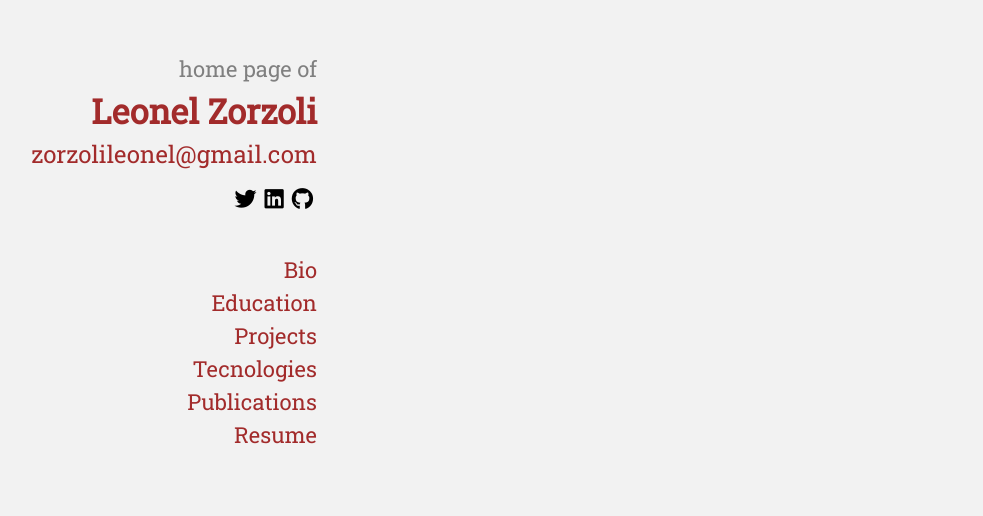
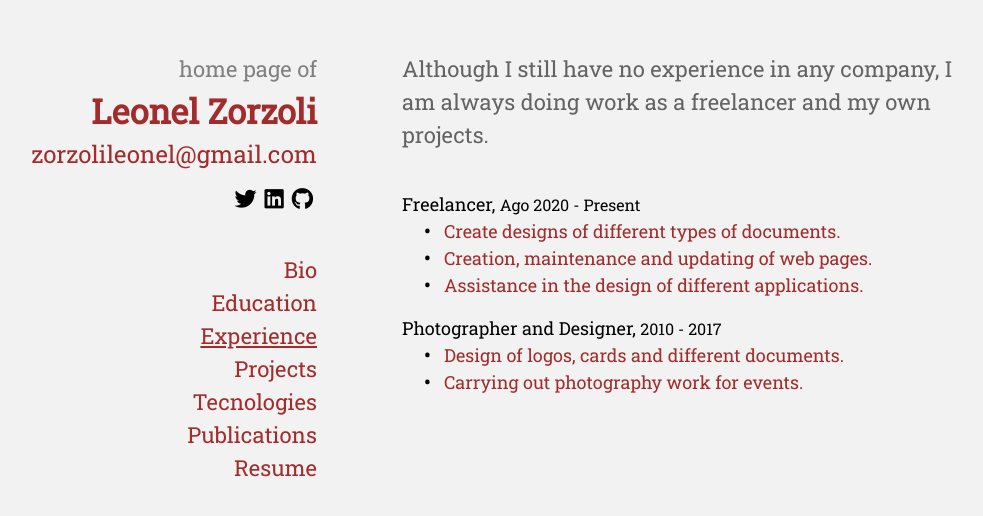
Before and after one commit to LeoZorzoli/LeoJZorzoli, a React (Create React App) app in the folder frontend/: page /experience in a window 1280 px wide. Shown: the part 108-624 px from the top of the page, without its empty margins (153-1136 px from the left). Built offline with nearby package versions, Linux system fonts and the light colour scheme.

Commit message:
finish portfolio func

```diff
--- a/frontend/src/App.js
+++ b/frontend/src/App.js
@@ -4,8 +4,10 @@ import { BrowserRouter as Router, Switch, Route } from 'react-router-dom'
 import HomePage from './pages/Home/HomePage'
 import BioPage from './pages/BioPage/BioPage'
 import EducationPage from './pages/EducationPage/EducationPage'
+import ExperiencePage from './pages/ExperiencePage/ExperiencePage'
 import ProjectPage from './pages/ProjectsPage/ProjectsPage'
 import TecnologiesPage from './pages/TecnologiesPage/TecnologiesPage'
+import PublicationsPage from './pages/PublicationsPage/PublicationsPage'
 
 import Navbar from './components/navbar/Navbar'
 import { Container, Row, Col } from 'react-bootstrap'
@@ -23,8 +25,10 @@ function App() {
                     <Route exact path="/" component={HomePage} />
                     <Route path="/bio" component={BioPage} />
                     <Route path="/education" component={EducationPage} />
+                    <Route path="/experience" component={ExperiencePage} />
                     <Route path="/projects" component={ProjectPage} />
                     <Route path="/tecnologies" component={TecnologiesPage} />
+                    <Route path="/publications" component={PublicationsPage} />
               </Switch>
             </Col>
           </Row>
--- a/frontend/src/components/navbar/Navbar.js
+++ b/frontend/src/components/navbar/Navbar.js
@@ -29,6 +29,7 @@ const NavbarComponent = () => {
                     <Nav className="flex-column ml-auto">
                         <NavLink className="link-navbar text-navbar" to="/bio">Bio</NavLink>
                         <NavLink className="link-navbar text-navbar" to="/education">Education</NavLink>
+                        <NavLink className="link-navbar text-navbar" to="/experience">Experience</NavLink>
                         <NavLink className="link-navbar text-navbar" to="/projects">Projects</NavLink>
                         <NavLink className="link-navbar text-navbar" to="/tecnologies">Tecnologies</NavLink>
                         <NavLink className="link-navbar text-navbar" to="/publications">Publications</NavLink>
--- a/frontend/src/pages/BioPage/BioPage.js
+++ b/frontend/src/pages/BioPage/BioPage.js
@@ -10,7 +10,7 @@ const BioPage = () => {
                 collaboration and teamwork and at the same time help new students improve their understanding of how development teams work.
             </p>
 
-            <p className="bio-interest"><strong>Interests</strong></p>
+            <p className="bio-interest">Interests</p>
             <ul className="interests">
                 <li>Chess</li>
                 <li>Computer science</li>
--- /dev/null
+++ b/frontend/src/pages/ExperiencePage/ExperiencePage.js
@@ -0,0 +1,30 @@
+import React from 'react'
+import './ExperiencePage.scss'
+import workList from '../../utilities/workList'
+import { Row, Col } from 'react-bootstrap'
+
+const Work = ({experience}) => {
+    return (
+        <Row>
+            <Col>
+                <p className="experience-title">{experience.name}, <span className="experience-date">{experience.date}</span></p>
+                <ul className="experience">
+                    {experience.work.map(work => <li key={work}>{work}</li>)}
+                </ul>
+            </Col>
+        </Row>
+    )
+}
+
+const ExperiencePage = () => {
+    return (
+        <div className="animate__animated animate__fadeIn">
+            <p className="experience-info">Although I still have no experience in any company, I am always doing work as a freelancer and my own projects.</p>
+            {workList.map(work =>
+                <Work key={work.id} experience={work} />
+            )}
+        </div>
+    )
+}
+
+export default ExperiencePage
--- /dev/null
+++ b/frontend/src/pages/ExperiencePage/ExperiencePage.scss
@@ -0,0 +1,38 @@
+@import '../../utilities/variables';
+
+.experience-info{
+    margin-bottom: 40px;
+    font-size: 22px;
+    font-family: $principal-font;
+    color: #636363;
+}
+
+.experience{
+    font-size: 18px;
+    font-family: $principal-font;
+    color: $principal-color;
+    list-style: none; /* Remove default bullets */
+}
+
+.experience li::before{
+    content: "\2022";  /* Add content: \2022 is the CSS Code/unicode for a bullet */
+    color: black; /* Change the color */
+    font-weight: bold; /* If you want it to be bold */
+    display: inline-block; /* Needed to add space between the bullet and the text */
+    font-size: 18px;
+    width: 20px; /* Also needed for space (tweak if needed) */
+    margin-left: -1em;
+}
+
+.experience-title{
+    font-family: $principal-font;
+    font-size: 18px;
+    color: black;
+    margin: 0px;
+}
+
+.experience-date{
+    font-size: 16px;
+    color: black;
+    margin: 0px;
+}
--- /dev/null
+++ b/frontend/src/pages/PublicationsPage/PublicationsPage.js
@@ -0,0 +1,31 @@
+import React from 'react';
+import './PublicationsPage.scss';
+import publicationsList from '../../utilities/publicationsList';
+import { Row, Col } from 'react-bootstrap'
+
+const Publication = ({ publication }) => {
+    return (
+        <Row>
+            <Col className="publication">
+                <p className="publication-title"><a className="publi-link" href={publication.src} target="_blank" rel="noreferrer">{publication.type} - {publication.name} </a></p>
+                <p className="publication-school">{publication.date}, <span className="publication-date">{publication.read} read</span></p>
+            </Col>
+        </Row>
+    )
+}
+
+const PublicationsPage = () => {
+    return (
+        <div className="animate__animated animate__fadeIn">
+            <p className="publication-info">Here I am going to upload all the interesting things that I will be posting on the internet
+                whether they are designs, blogs, post or new ideas.</p>
+            <ul>
+                {publicationsList.map(publi =>
+                    <Publication publication={publi} key={publi.id} />
+                )}
+            </ul>
+        </div>
+    )
+}
+
+export default PublicationsPage
--- /dev/null
+++ b/frontend/src/pages/PublicationsPage/PublicationsPage.scss
@@ -0,0 +1,51 @@
+@import '../../utilities/variables';
+
+.publication{
+    margin: 6px 0px 20px 0px;
+}
+
+.publication-info{
+    margin-bottom: 40px;
+    font-size: 22px;
+    font-family: $principal-font;
+    color: #636363;
+}
+
+
+.publication-title, .publication-date, .publication-school{
+    font-family: $principal-font;
+}
+
+.publication-title{
+    font-size: 18px;
+    color: black;
+    margin: 0px;
+}
+
+.publication-date{
+    font-size: 16px;
+    color: black;
+    margin: 0px;
+}
+
+.publication-school{
+    font-size: 16px;
+    color: $principal-color;
+    margin: 0px;
+}
+
+.publi-link{
+    color: black;
+}
+
+.publi-link:hover{
+    text-decoration: none;
+    color: $principal-color;
+}
+
+
+@media (max-width: 769px) {
+    .publication{
+        margin: 0px 0px 30px 20px;
+    }
+}
--- a/frontend/src/pages/TecnologiesPage/TecnologiesPage.js
+++ b/frontend/src/pages/TecnologiesPage/TecnologiesPage.js
@@ -14,7 +14,7 @@ const Tecnology = ({tecnology}) => {
 
 const TecnologiesPage = () => {
     return (
-        <div>
+        <div className="animate__animated animate__fadeIn">
             <Row>
                 {tecnologiesList.map(tec =>
                     <Tecnology key={tec.id} tecnology={tec}/>
--- a/frontend/src/utilities/blogList.js
+++ b/frontend/src/utilities/publicationsList.js
@@ -1,22 +1,22 @@
-const blogsList = [
+const publicationsList = [
     {
         id: 1,
+        type: 'Blog',
         name: 'React App to Firebase',
         src: 'https://medium.com/@zorzolileonel/react-app-to-firebase-3ce910f4aef1',
-        img: firebase,
         description: `How to upload our static react application to a hosting like google's "Firebase".`,
         read: '3 min',
         date: '17/11/20'
     },
     {
         id: 2,
+        type: 'Blog',
         name: 'Markdown2 + Django',
         src: 'https://zorzolileonel.medium.com/markdown2-django-dbd59d83e172',
-        img: markdown,
         description: `How to use markdown2 with django for project one of the CS50’s Web course.`,
         read: '3 min',
         date: '18/11/20'
     },
 ]
 
-export default blogsList
+export default publicationsList
--- /dev/null
+++ b/frontend/src/utilities/workList.js
@@ -0,0 +1,16 @@
+const workList = [
+    {
+        id: 1,
+        name: 'Freelancer',
+        work: ['Create designs of different types of documents.', 'Creation, maintenance and updating of web pages.', 'Assistance in the design of different applications.'],
+        date: 'Ago 2020 - Present'
+    },
+    {
+        id: 2,
+        name: 'Photographer and Designer',
+        work: ['Design of logos, cards and different documents.', 'Carrying out photography work for events.'],
+        date: '2010 - 2017'
+    },
+]
+
+export default workList
```
Also changed, not shown: frontend/public/favicon.png, 1 other file (tests, documents, lock files or other folders).
